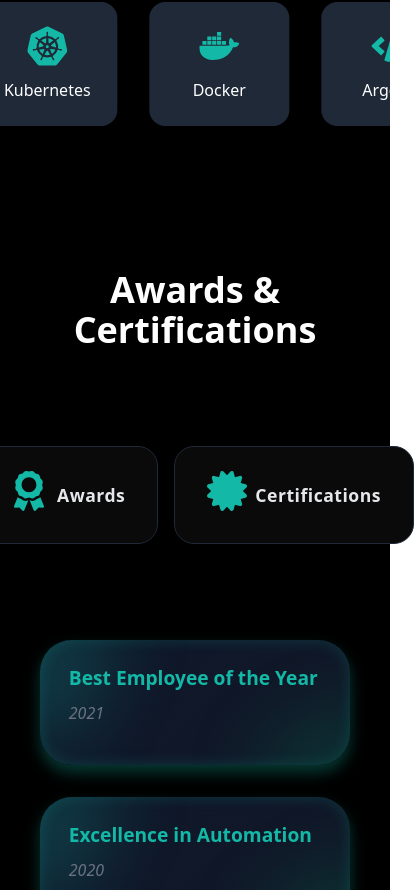
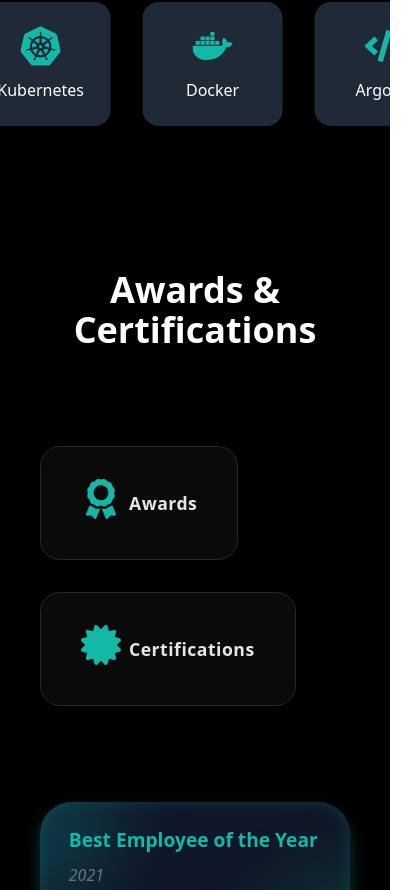
Before and after one commit to srideviblogs/my-portfolio-react, a React (Create React App) app: page / in a window 390 px wide. Shown: the part 3672-4562 px from the top of the page, 414 px wide, since content can reach past the window. Built offline with nearby package versions, Linux system fonts and the light colour scheme.

Commit message:
Update AwardsCertifications.css

```diff
--- a/src/components/AwardsCertifications.css
+++ b/src/components/AwardsCertifications.css
@@ -127,66 +127,26 @@
 }
 
 /* Buttons styling for tabs */
-.award-cert-section {
-  background-color: #000;
-  padding: 3rem 1rem;
-  display: flex;
-  justify-content: center;
+section#awards-certifications > div > .flex > button {
+  cursor: pointer;
+  padding: 0.5rem 1.5rem;
+  border-radius: 9999px; /* pill shape */
+  font-weight: 600;
+  border: none;
+  background-color: #374151; /* default dark gray */
+  color: #d1d5db;
+  transition: background-color 0.3s ease, color 0.3s ease;
 }
 
-.section-container {
-  max-width: 768px;
-  margin: 0 auto;
-  padding: 2rem 3rem;
-  background: linear-gradient(to bottom right, #0f172a, #1e293b);
-  border: 2px solid #14b8a6;
-  border-radius: 1.5rem;
-  box-shadow: 0 15px 25px rgba(20, 184, 166, 0.15);
-  display: flex;
-  justify-content: center;
-  gap: 2rem;
+section#awards-certifications > div > .flex > button:hover {
+  background-color: #065f46; /* darker teal on hover */
+  color: white;
 }
 
-.tab-box {
-  display: flex;
-  gap: 2rem;
-  flex-wrap: nowrap;
-  justify-content: center;
-  width: 100%;
-}
-
-.tab-card {
-  background-color: #0a0a0a;
-  border: 1px solid #1f2937; /* thin subtle border */
-  padding: 2rem 2.5rem;
-  border-radius: 1.25rem;
-  color: #e5e7eb;
-  cursor: pointer;
-  text-align: center;
-  transition: all 0.3s ease;
-  box-shadow: 0 0 0 transparent;
-  flex: 1 1 150px;
-  user-select: none;
-}
-
-.tab-card:hover,
-.tab-card.active {
-  background-color: #111827;
-  border-color: #2d3748;
-  box-shadow: 0 10px 25px rgba(20, 184, 166, 0.15);
-  transform: scale(1.03);
-}
-
-.tab-icon {
-  font-size: 2.5rem;
-  margin-bottom: 0.5rem;
-  color: #14b8a6;
-}
-
-.tab-card span {
-  font-size: 1.1rem;
-  font-weight: 600;
-  letter-spacing: 0.5px;
+section#awards-certifications > div > .flex > button.active,
+section#awards-certifications > div > .flex > button[aria-pressed="true"] {
+  background-color: #14b8a6; /* teal */
+  color: black;
 }
 
 /* Responsive tweak */
@@ -198,17 +158,70 @@
   .unique-card h3 {
     font-size: 1.2rem;
   }
+}
 
-  .section-container {
-    padding: 2rem 1.5rem;
-    flex-direction: column;
-  }
+/* Section Container with shadow box */
+.section-container {
+  max-width: 768px;
+  margin: 0 auto 2rem auto;
+  padding: 2rem;
+  background: linear-gradient(to bottom right, #0f172a, #1e293b); /* dark blue-gray */
+  border: 2px solid #14b8a6;
+  border-radius: 1.5rem;
+  box-shadow: 0 15px 25px rgba(20, 184, 166, 0.15);
+  display: flex;
+  justify-content: center;
+  align-items: center;
+}
 
-  .tab-box {
-    gap: 1rem;
-  }
+/* Tab Box (Awards & Certs buttons inside container) */
 
-  .tab-card {
-    padding: 1.5rem 2rem;
-  }
+/* Main container */
+.award-cert-section {
+  background-color: #000;
+  padding: 3rem 1rem;
+  display: flex;
+  justify-content: center;
 }
+
+/* Tab container */
+.tab-box {
+  display: flex;
+  gap: 2rem;
+  flex-wrap: wrap;
+}
+
+/* Card-style tab */
+.tab-card {
+  background-color: #0a0a0a;
+  border: 1px solid #1f2937; /* thin subtle border */
+  padding: 2rem 2.5rem;
+  border-radius: 1.25rem;
+  color: #e5e7eb;
+  cursor: pointer;
+  text-align: center;
+  transition: all 0.3s ease;
+  box-shadow: 0 0 0 transparent;
+}
+
+.tab-card:hover,
+.tab-card.active {
+  background-color: #111827;
+  border-color: #2d3748;
+  box-shadow: 0 10px 25px rgba(20, 184, 166, 0.15);
+  transform: scale(1.03);
+}
+
+/* Icon styling */
+.tab-icon {
+  font-size: 2.5rem;
+  margin-bottom: 0.5rem;
+  color: #14b8a6;
+}
+
+/* Text */
+.tab-card span {
+  font-size: 1.1rem;
+  font-weight: 600;
+  letter-spacing: 0.5px;
+}
```
